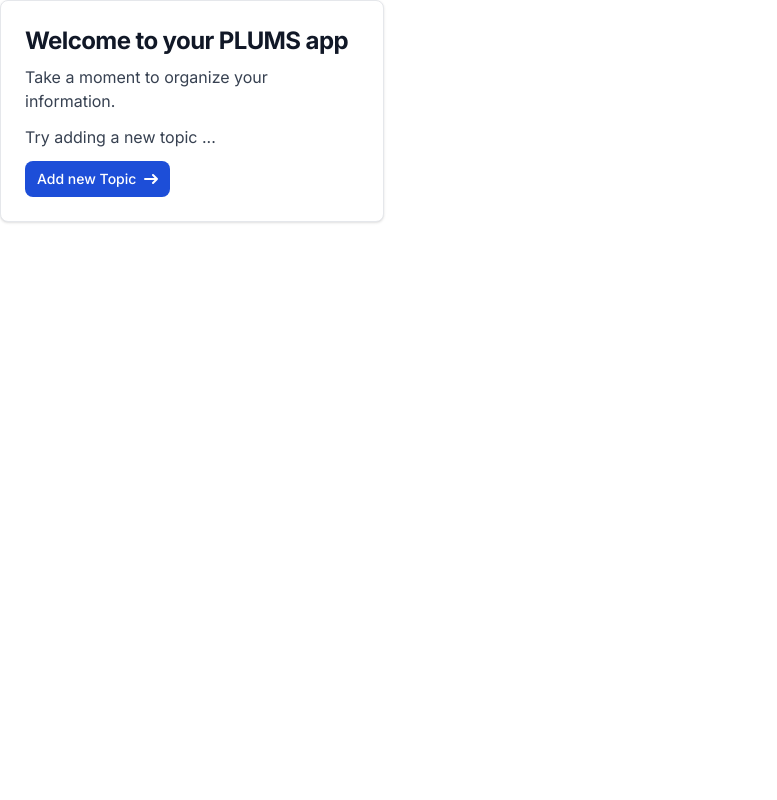
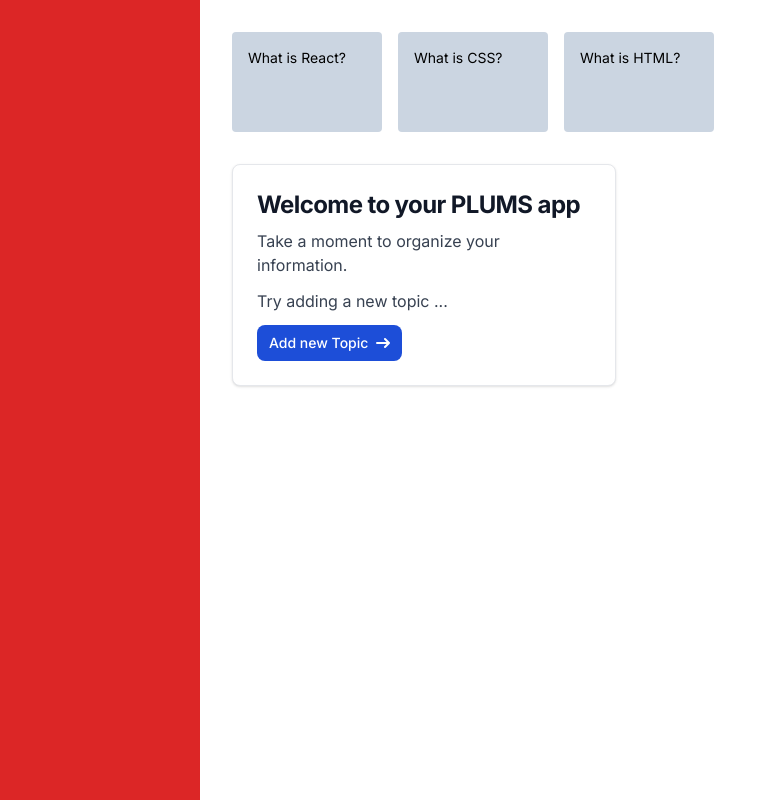
Before and after one commit to JDSanchz/plums, a Next.js app: page /dashboard in a window 1280 px wide. Shown: the whole page, without its empty margins (0-777 px from the left). Built offline with nearby package versions, Linux system fonts and the light colour scheme.

Commit message:
finished layout

```diff
--- a/src/app/dashboard/page.tsx
+++ b/src/app/dashboard/page.tsx
@@ -1,8 +1,18 @@
 import React from 'react'
 import Welcome from '../components/Welcome'
-
+import TopicCard from '../components/TopicCard'
+import topic from '../components/topics.json'
 export default function page() {
 return (
-    <Welcome />
+    <div>
+        <div className='flex gap-4'>
+            {topic.map((topic) => (
+                <TopicCard title={topic.title} description={topic.description} />
+            ))}
+        </div>
+        <div className='mt-8'>
+            <Welcome/>
+        </div>
+    </div>
 )
 }
--- a/src/app/layout.tsx
+++ b/src/app/layout.tsx
@@ -16,7 +16,15 @@ export default function RootLayout({
 }>) {
   return (
     <html lang="en">
-      <body className={inter.className}>{children}</body>
+
+      <body className={inter.className}>
+        <div className="flex">
+          <div className="bg-red-600 h-screen w-[200px]"></div>
+          <div className="p-8">
+            {children}
+          </div>
+        </div>
+      </body>
     </html>
   );
 }
--- /dev/null
+++ b/src/app/topic/layout.tsx
@@ -0,0 +1,13 @@
+import type { Metadata } from "next";
+
+export const metadata: Metadata = {
+title: "Dashboard",
+};
+
+export default function DashboardLayout ({
+children,
+}: {
+children: React.ReactNode;
+}) {
+    return children;
+}
--- /dev/null
+++ b/src/app/topic/page.tsx
@@ -0,0 +1,11 @@
+import React from 'react'
+import Welcome from '../components/Welcome'
+import TopicCard from '../components/TopicCard'
+import topic from '../components/topics.json'
+export default function page() {
+return (
+    <div>
+        <h1>topic</h1>
+    </div>
+)
+}
```
